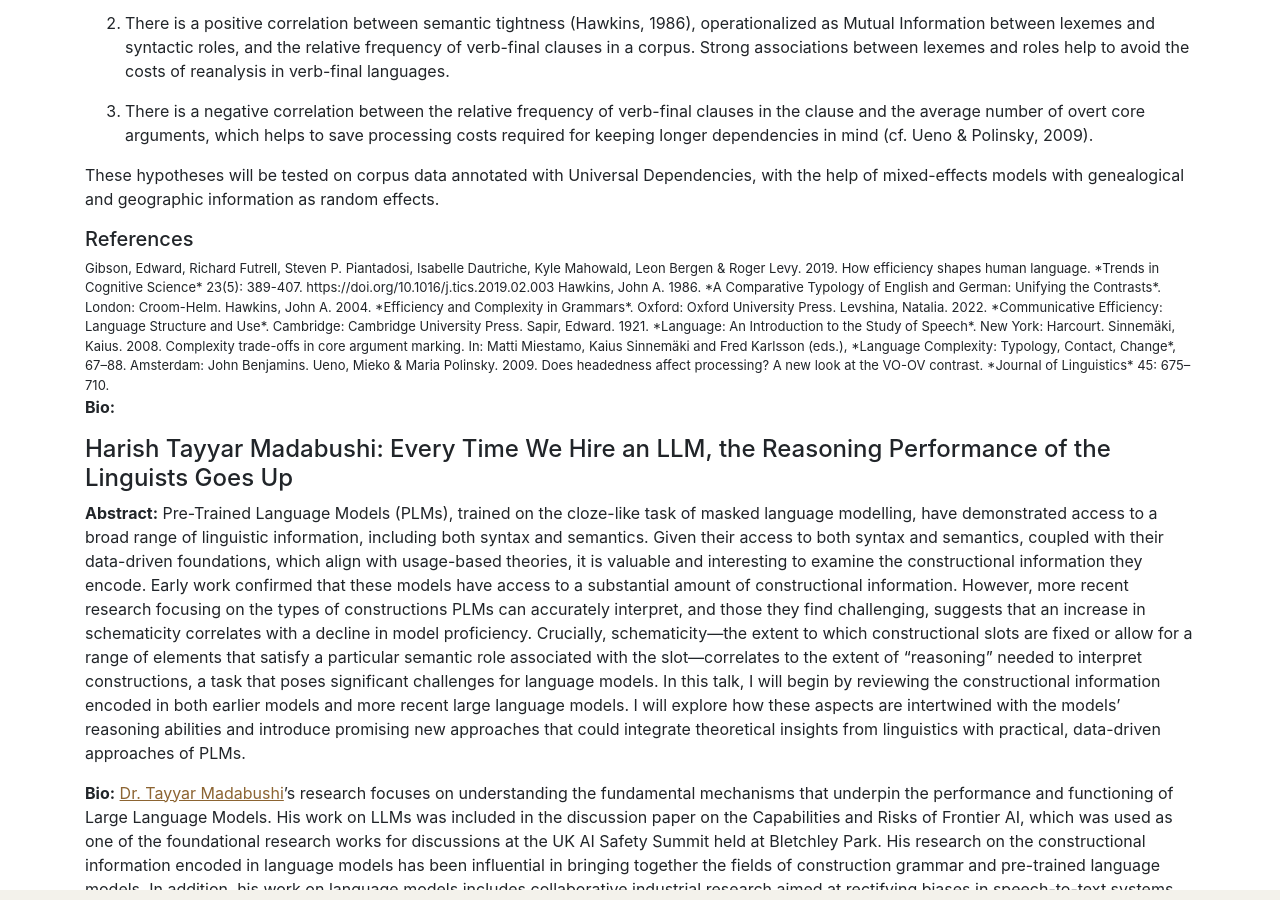
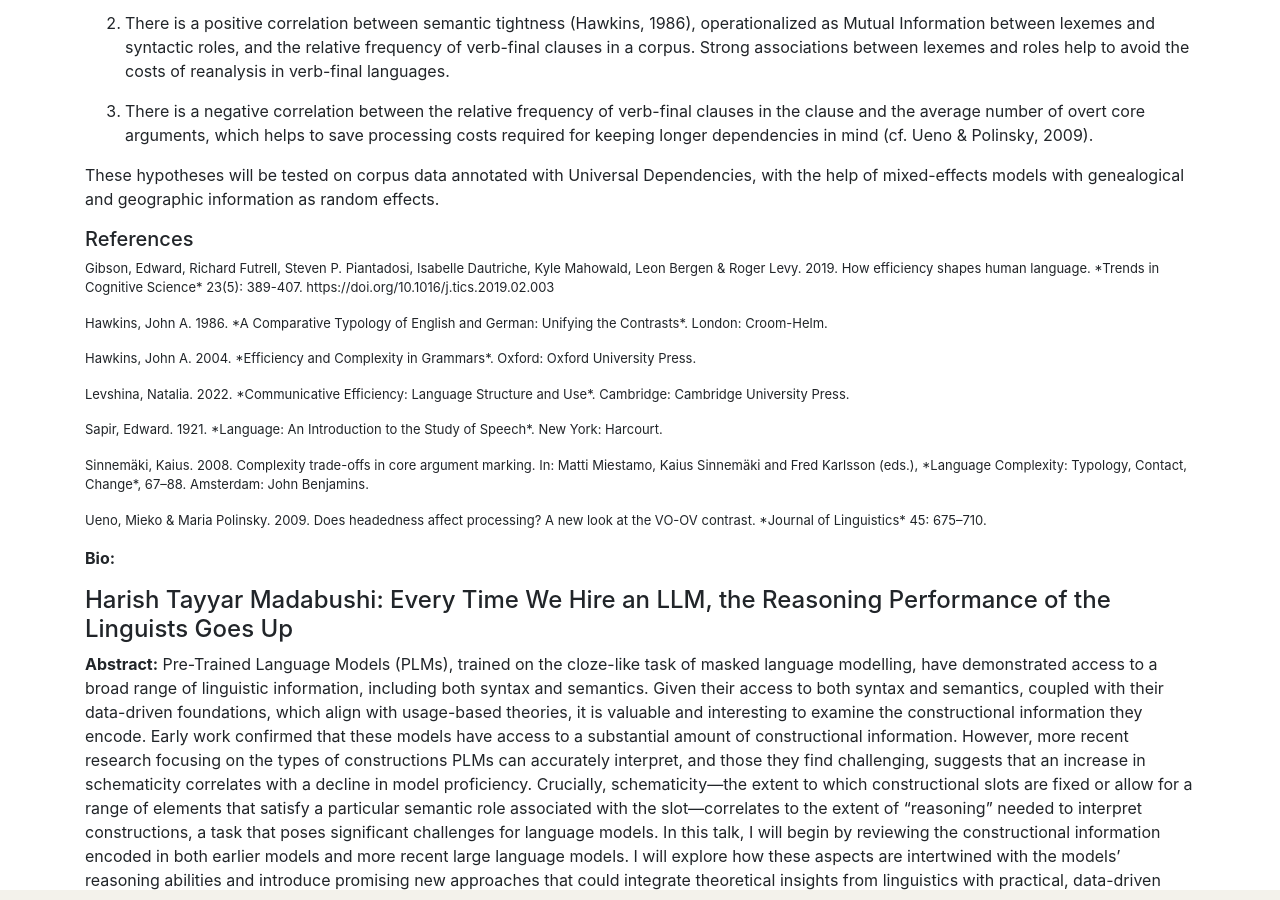
Before and after one commit to multiword/multiword.github.io, a Jekyll site: the page built from mweud2024/index.md, in a window 1280 px wide and 900 px high, scrolled down 1380 px. Built offline with Jekyll 4.4.1, drawn with Linux system fonts in a browser that asks for light colours; comment, search, counter and statistics services are not loaded.

Commit message:
Added missing <p> tags

```diff
--- a/mweud2024/index.md
+++ b/mweud2024/index.md
@@ -109,27 +109,27 @@ effects.
 ##### References
 
 <div style="font-size: small;">
-Gibson, Edward, Richard Futrell, Steven P. Piantadosi, Isabelle Dautriche, Kyle Mahowald,
+<p>Gibson, Edward, Richard Futrell, Steven P. Piantadosi, Isabelle Dautriche, Kyle Mahowald,
 Leon Bergen &amp; Roger Levy. 2019. How efficiency shapes human language. *Trends in
-Cognitive Science* 23(5): 389-407. https://doi.org/10.1016/j.tics.2019.02.003
+Cognitive Science* 23(5): 389-407. https://doi.org/10.1016/j.tics.2019.02.003</p>
 
-Hawkins, John A. 1986. *A Comparative Typology of English and German: Unifying the
-Contrasts*. London: Croom-Helm.
+<p>Hawkins, John A. 1986. *A Comparative Typology of English and German: Unifying the
+Contrasts*. London: Croom-Helm.</p>
 
-Hawkins, John A. 2004. *Efficiency and Complexity in Grammars*. Oxford: Oxford University
-Press.
+<p>Hawkins, John A. 2004. *Efficiency and Complexity in Grammars*. Oxford: Oxford University
+Press.</p>
 
-Levshina, Natalia. 2022. *Communicative Efficiency: Language Structure and Use*.
-Cambridge: Cambridge University Press.
+<p>Levshina, Natalia. 2022. *Communicative Efficiency: Language Structure and Use*.
+Cambridge: Cambridge University Press.</p>
 
-Sapir, Edward. 1921. *Language: An Introduction to the Study of Speech*. New York: Harcourt.
+<p>Sapir, Edward. 1921. *Language: An Introduction to the Study of Speech*. New York: Harcourt.</p>
 
-Sinnemäki, Kaius. 2008. Complexity trade-offs in core argument marking. In: Matti
+<p>Sinnemäki, Kaius. 2008. Complexity trade-offs in core argument marking. In: Matti
 Miestamo, Kaius Sinnemäki and Fred Karlsson (eds.), *Language Complexity: Typology,
-Contact, Change*, 67–88. Amsterdam: John Benjamins.
+Contact, Change*, 67–88. Amsterdam: John Benjamins.</p>
 
-Ueno, Mieko &amp; Maria Polinsky. 2009. Does headedness affect processing? A new look at the
-VO-OV contrast. *Journal of Linguistics* 45: 675–710.
+<p>Ueno, Mieko &amp; Maria Polinsky. 2009. Does headedness affect processing? A new look at the
+VO-OV contrast. *Journal of Linguistics* 45: 675–710.</p>
 </div>
 
 
```
